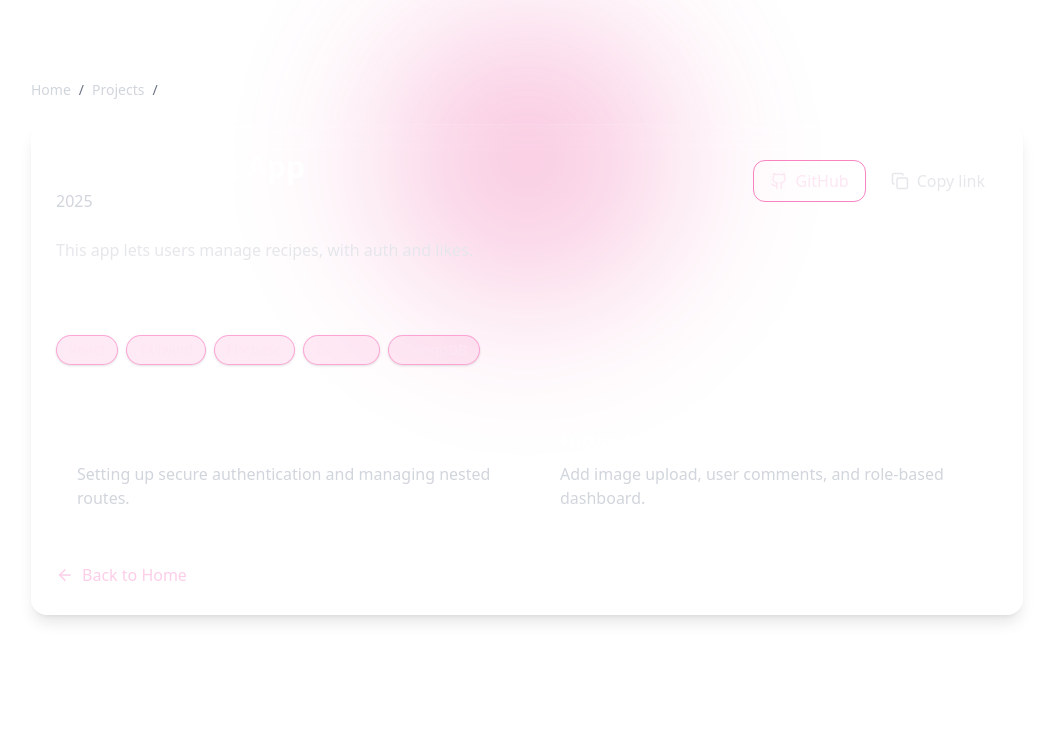
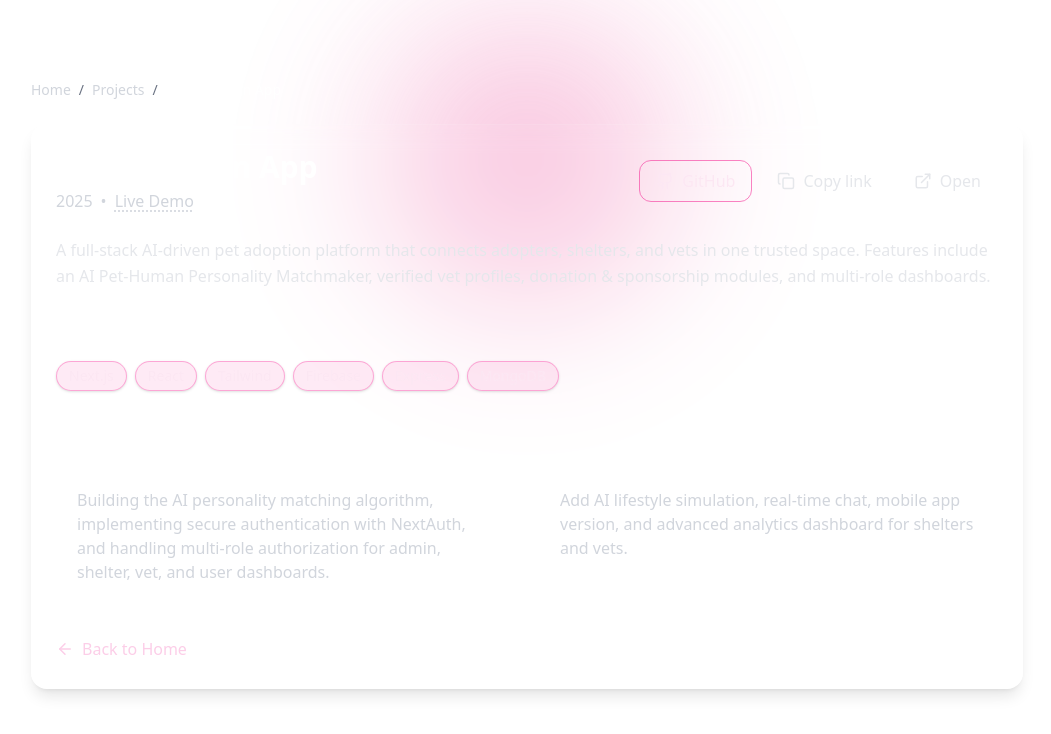
Before and after one commit to ruhanaatiq/ruhana-portfolio, a React (Vite) app: page /project/1 in a window 1280 px wide. Shown: the top 734 px of the page, without its empty margins (113-1164 px from the left). Built offline with nearby package versions, Linux system fonts and the light colour scheme.

Commit message:
updated new project

```diff
--- a/src/components/Projects.jsx
+++ b/src/components/Projects.jsx
@@ -4,6 +4,7 @@ import projectImg from "../assets/recipe-app.png";
 import carRentalImg from "../assets/car-rental.png";
 import billPayment from "../assets/bill-payment.png";
 import healthcare from "../assets/healthcare-app.png";
+import pet from "../assets/pet-adoption.png";
 import burger from "../assets/burger.png";
 import grocery from "../assets/grocery.png";
 import { FaGithub, FaExternalLinkAlt,FaHtml5  } from "react-icons/fa";
@@ -15,11 +16,13 @@ import {
   SiMongodb,
   SiVite,
   SiJavascript,
-  SiJsonwebtokens
+  SiJsonwebtokens,
+  SiNextdotjs
 } from "react-icons/si";
 
  const techIcons = {
   React: <SiReact className="text-cyan-400" />,
+  "Next.js": <SiNextdotjs className="text-white" />,
   Tailwind: <SiTailwindcss className="text-sky-400" />,
   Firebase: <SiFirebase className="text-yellow-400" />,
   Express: <SiExpress className="text-gray-300" />,
@@ -32,8 +35,17 @@ import {
 
 const Projects = () => {
   const projectList = [
+      {
+      id: "1",
+      title: "Pet Adoption App",
+      description: "A full-stack recipe manager app with authentication and favorites.",
+      tech: ["Next.js","React", "Tailwind", "Firebase", "Express", "MongoDB", "Javascript", "JWT"],
+      live: "https://pawfect-adoption.vercel.app/",
+      github: "https://github.com/ruhanaatiq/pawfect-match",
+       image: pet,
+    },
     {
-      id: "1",
+      id: "2",
       title: "Recipe Book App",
       description: "A full-stack recipe manager app with authentication and favorites.",
       tech: ["React", "Tailwind", "Firebase", "Express", "MongoDB", "Javascript", "JWT"],
@@ -42,7 +54,7 @@ const Projects = () => {
        image: projectImg,
     },
      {
-      id: "2",
+      id: "3",
       title: "Car Rental App",
       description: "A full-stack recipe manager app with authentication and favorites.",
       tech: ["React", "Tailwind", "Firebase", "Express", "MongoDB", "Javascript", "JWT"],
@@ -53,7 +65,7 @@ const Projects = () => {
 
     },
      {
-      id: "3",
+      id: "4",
       title: "Utility Bill Payment App",
       description: "Bill tracking app with authentication and UI-focused design.",
        tech: ["React", "Tailwind", "Firebase","Javascript"],
@@ -64,7 +76,7 @@ const Projects = () => {
 
     },
          {
-      id: "4",
+      id: "5",
       title: "Healthcare App",
       description: "Medicine Corner with admin and seller authorization",
        tech: ["React", "Tailwind", "Firebase","Javascript","tanStackQuery"],
@@ -75,7 +87,7 @@ const Projects = () => {
 
     },
      {
-      id: "5",
+      id: "6",
       title: "FOODGO",
       description: "Food delivery app UI created using Figma",
       tech: ["Figma"],
@@ -85,7 +97,7 @@ const Projects = () => {
 
     },
      {
-      id: "6",
+      id: "7",
       title: "Grocery App",
       description: "Grocery delivery app UI created using Figma",
       tech: ["Figma"],
--- a/src/page/ProjectDetails.jsx
+++ b/src/page/ProjectDetails.jsx
@@ -4,7 +4,21 @@ import { motion } from "framer-motion";
 import { Github, ExternalLink, ArrowLeft, Copy, Check } from "lucide-react";
 
 const projectData = {
-  "1": {
+   "1": {
+    title: "Pet Adoption App",
+    stack: ["Next.js","React", "Tailwind", "Firebase", "Express", "MongoDB"],
+    description:
+    "A full-stack AI-driven pet adoption platform that connects adopters, shelters, and vets in one trusted space. Features include an AI Pet-Human Personality Matchmaker, verified vet profiles, donation & sponsorship modules, and multi-role dashboards.",
+  github: "https://github.com/ruhanaatiq/pawfect-match",
+  live: "https://pawfect-adoption.vercel.app/",
+  year: "2025",
+  challenges:
+    "Building the AI personality matching algorithm, implementing secure authentication with NextAuth, and handling multi-role authorization for admin, shelter, vet, and user dashboards.",
+  improvements:
+    "Add AI lifestyle simulation, real-time chat, mobile app version, and advanced analytics dashboard for shelters and vets.",
+    thumbnail: "",
+  },
+  "2": {
     title: "Recipe Book App",
     stack: ["React", "Tailwind", "Firebase", "Express", "MongoDB"],
     description: "This app lets users manage recipes, with auth and likes.",
@@ -15,7 +29,7 @@ const projectData = {
     improvements: "Add image upload, user comments, and role-based dashboard.",
     thumbnail: "",
   },
-  "2": {
+  "3": {
     title: "Car Rental App",
     stack: ["React", "Tailwind", "Firebase", "Express", "MongoDB"],
     description:
@@ -27,7 +41,7 @@ const projectData = {
     improvements: "Implement mobile app version and payment gateway integration.",
     thumbnail: "",
   },
-  "3": {
+  "4": {
     title: "HealthCare App",
     stack: ["React", "Tailwind", "Firebase", "Express", "MongoDB"],
     description:
@@ -40,7 +54,7 @@ const projectData = {
     improvements: "Mobile app + payment gateway integration.",
     thumbnail: "",
   },
-  "4": {
+  "5": {
   title: "FOODGo App",
   stack: ["Figma"],
   description: "A food delivery app with real-time tracking and payments.",
```
Also changed, not shown: src/assets/pet-adoption.png (added).
